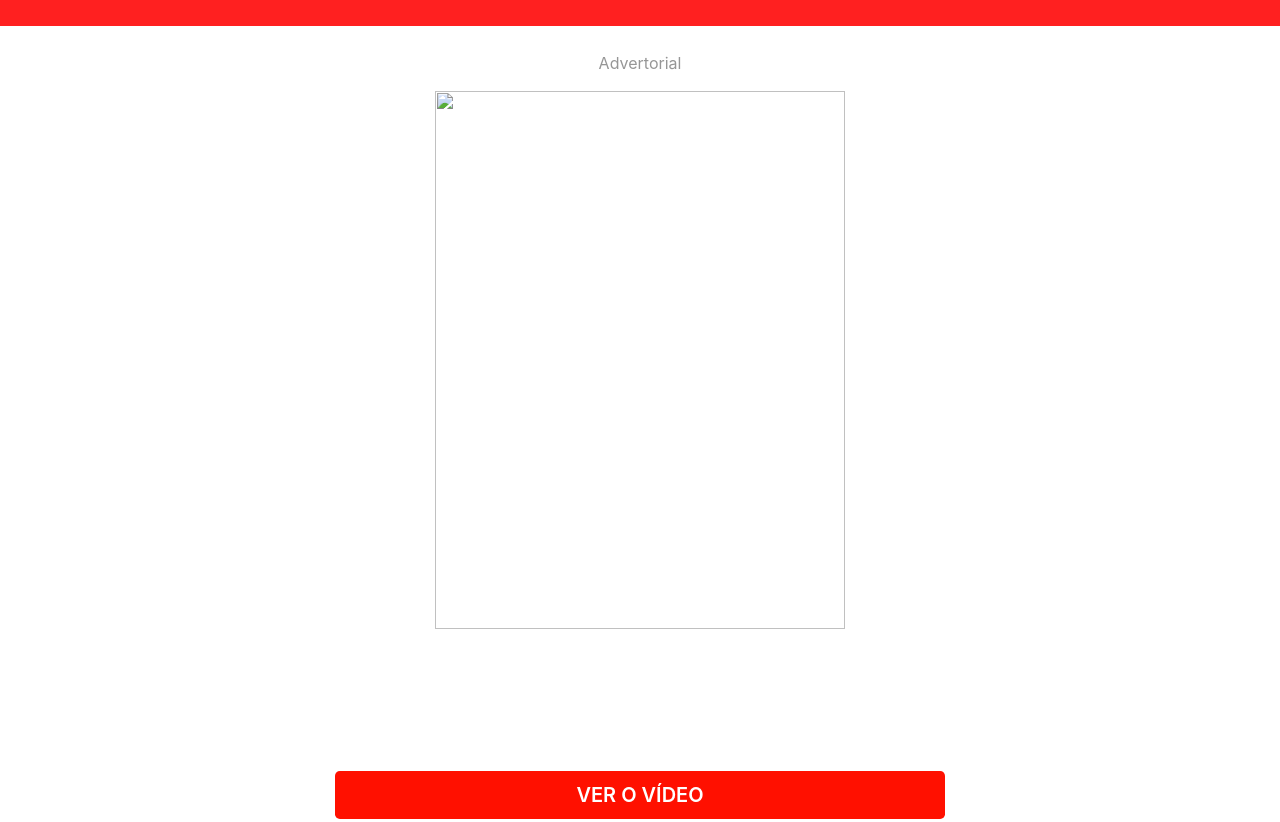
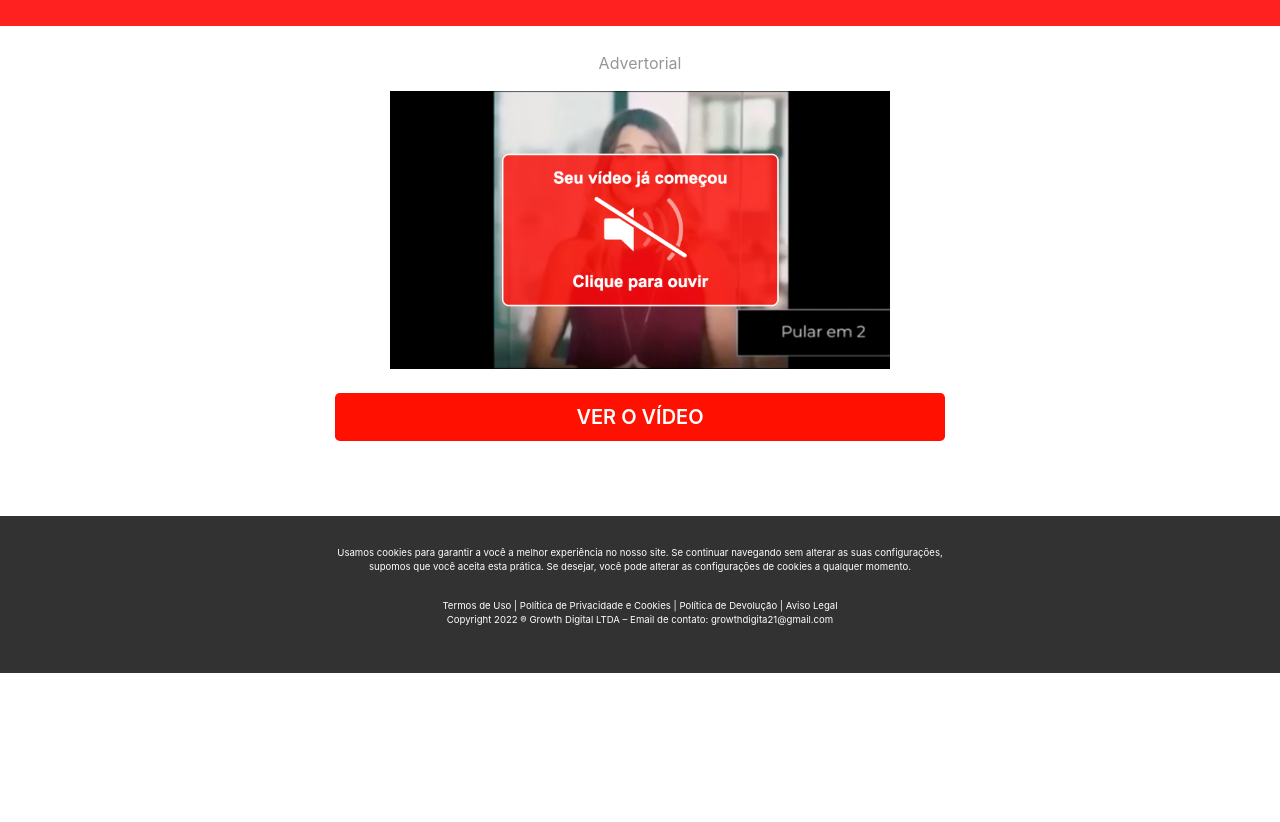
Before and after one commit to GrowthDigital21/rendavideos.com, a plain HTML site: page adv.html in a window 1280 px wide. Shown: the top 822 px of the page. After the commit the page ends 800 px from the top, so only its background shows below. Drawn offline with nearby package versions, Linux system fonts and the light colour scheme.

Commit message:
Update adv.html

```diff
--- a/adv.html
+++ b/adv.html
@@ -340,7 +340,7 @@ width: 357.453px;
   <p>
     Advertorial
 </p>
-<center><img class="image content-media__image progressive-loaded" itemprop="contentUrl" src="" onclick="javascript:window.location='https://metodorcv.com/';">
+<center><img class="image content-media__image progressive-loaded" itemprop="contentUrl" src="play.jpeg" onclick="javascript:window.location='https://metodorcv.com/';">
 </center>
 	<br>
 <a href="https://metodorcv.com/" style="color:black !important" href="" target="_blank">  <button type="button" style="margin:0 !important;width:100% !important;color: #fff !important;
```
